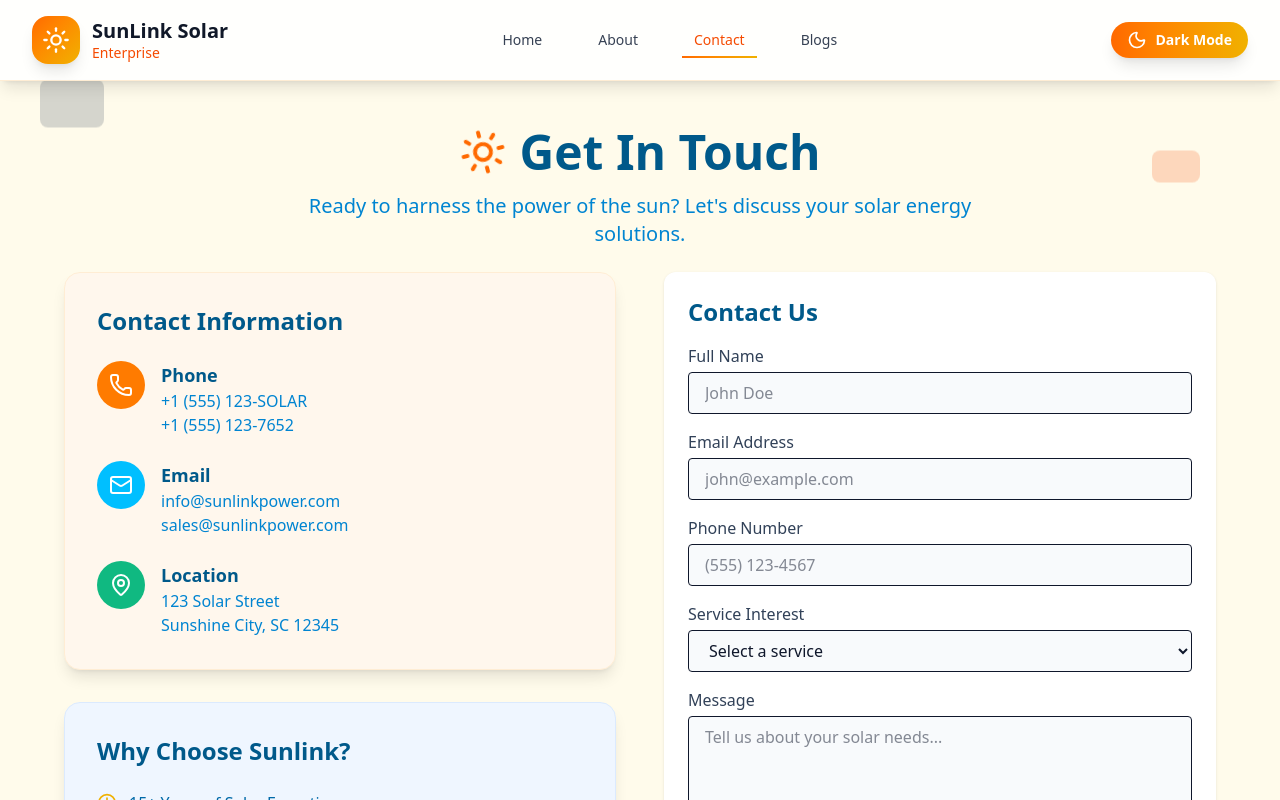
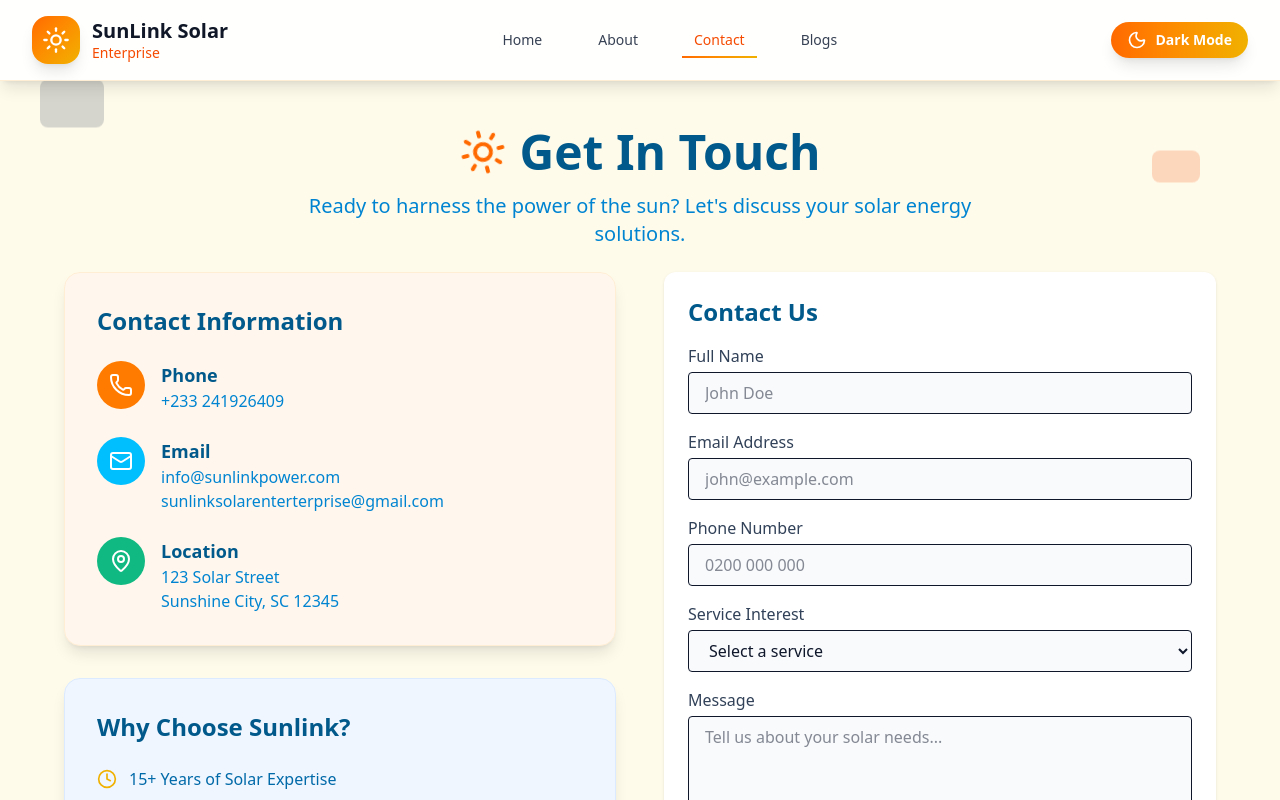
Before and after one commit to Just-creator1234/New-solar, a Next.js app: page /contact in a window 1280 px wide. Shown: the top 800 px of the page. Built offline with nearby package versions, Linux system fonts and the light colour scheme.

Commit message:
Still fixing

```diff
--- a/app/contact/ContactForm.jsx
+++ b/app/contact/ContactForm.jsx
@@ -122,7 +122,7 @@ const handleSubmit = async (e) => {
               value={formData.phone}
               onChange={handleChange}
               className="w-full px-4 py-2 border rounded bg-slate-50 dark:bg-slate-700 text-slate-900 dark:text-slate-100 focus:outline-none focus:ring-2 focus:ring-orange-500"
-              placeholder="(555) 123-4567"
+              placeholder="0200 000 000"
             />
           </div>
 
--- a/app/contact/page.jsx
+++ b/app/contact/page.jsx
@@ -24,26 +24,17 @@ const LiveMap = dynamic(() => import("@/components/LiveMap"), {
 });
 
 const ContactPage = () => {
-  const services = [
-    { value: "solar-installation", label: "Solar Installation" },
-    { value: "energy-audit", label: "Energy Audit" },
-    { value: "maintenance", label: "Maintenance & Repair" },
-    { value: "consultation", label: "Consultation" },
-    { value: "financing", label: "Financing Options" },
-    { value: "other", label: "Other" },
-  ];
-
   const contactInfo = [
     {
       icon: Phone,
       title: "Phone",
-      details: ["+1 (555) 123-SOLAR", "+1 (555) 123-7652"],
+      details: ["+233 241926409"],
       color: "var(--color-sunlink-orange-500)",
     },
     {
       icon: Mail,
       title: "Email",
-      details: ["info@sunlinkpower.com", "sales@sunlinkpower.com"],
+      details: ["info@sunlinkpower.com", "sunlinksolarenterterprise@gmail.com"],
       color: "var(--color-sunlink-blue-500)",
     },
     {
@@ -89,18 +80,6 @@ const ContactPage = () => {
           </p>
         ))}
       </div>
-    </div>
-  );
-
-  const SuccessMessage = () => (
-    <div className="text-center py-12">
-      <CheckCircle className="w-16 h-16 mx-auto mb-4 text-green-500" />
-      <h3 className="text-xl font-bold mb-2 text-sky-800 dark:text-slate-100">
-        Message Sent Successfully!
-      </h3>
-      <p className="text-sky-600 dark:text-slate-300">
-        We'll get back to you within 24 hours.
-      </p>
     </div>
   );
 
```
